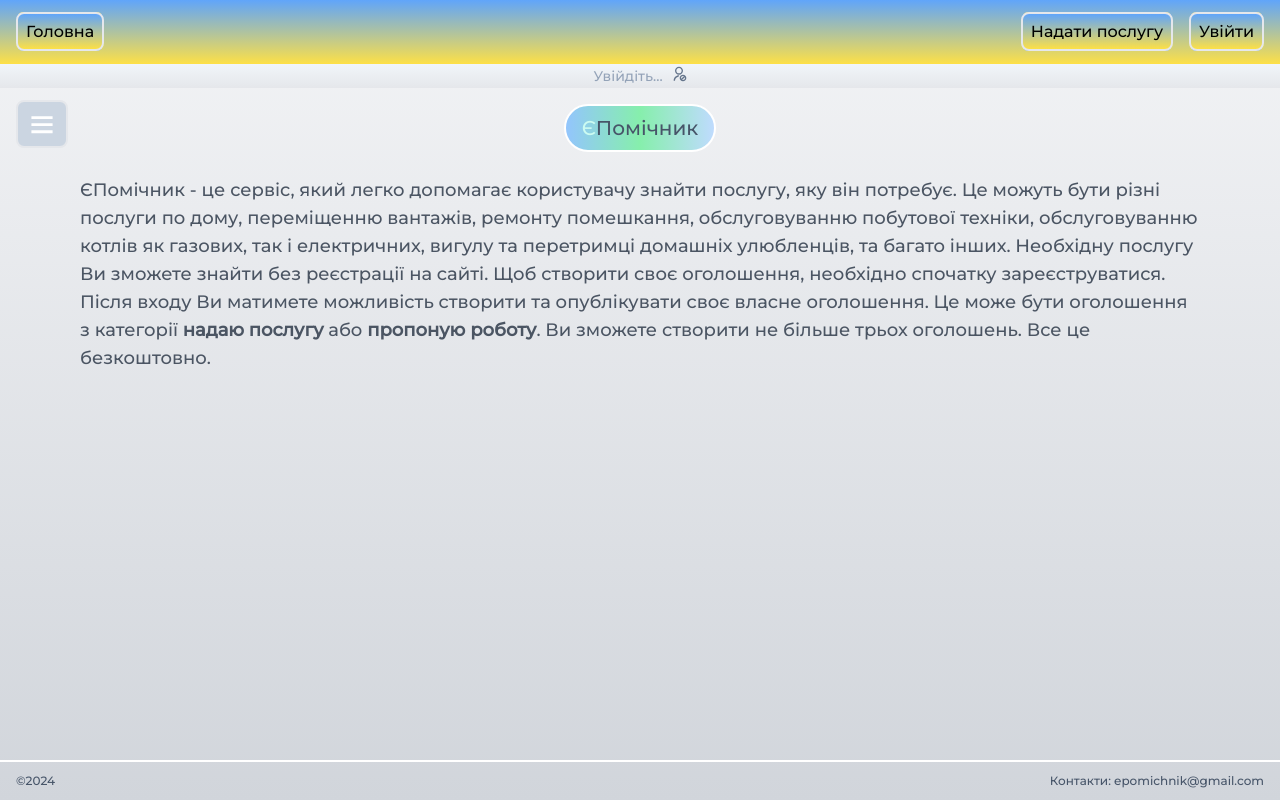
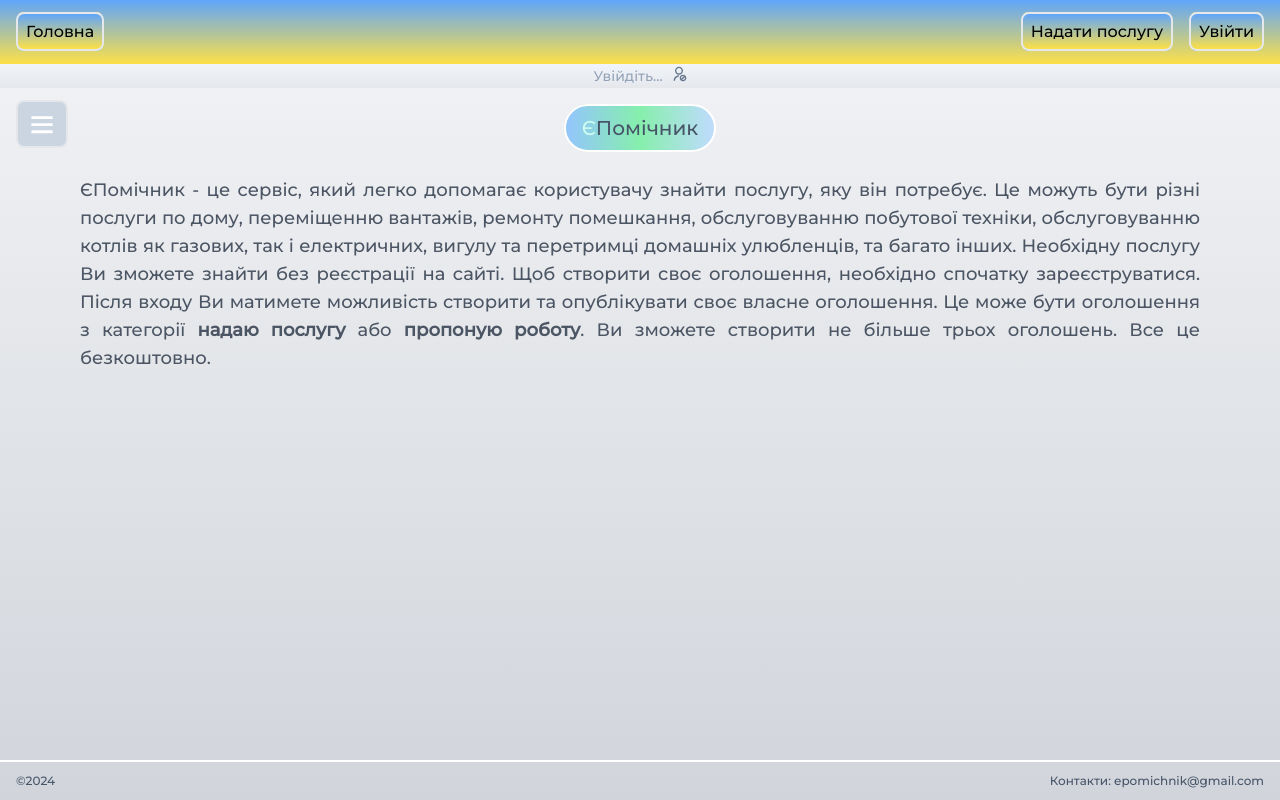
Before and after one commit to poggy33/pomichnuk, a Next.js app: page /about in a window 1280 px wide. Built offline with nearby package versions, Linux system fonts and the light colour scheme; no server answers.

Commit message:
update about text

```diff
--- a/src/app/about/page.tsx
+++ b/src/app/about/page.tsx
@@ -5,7 +5,7 @@ function AboutPage() {
   return (
     <div className="flex flex-col items-center justify-center py-6 max-sm:px-6 px-20">
       <div>
-        <p className="text-gray-600 text-lg max-sm:text-base">
+        <p className="text-gray-600 text-justify max-sm:text-base text-lg ">
           ЄПомічник - це сервіс, який легко допомагає користувачу знайти
           послугу, яку він потребує. Це можуть бути різні послуги по дому,
           переміщенню вантажів, ремонту помешкання, обслуговуванню побутової
```
